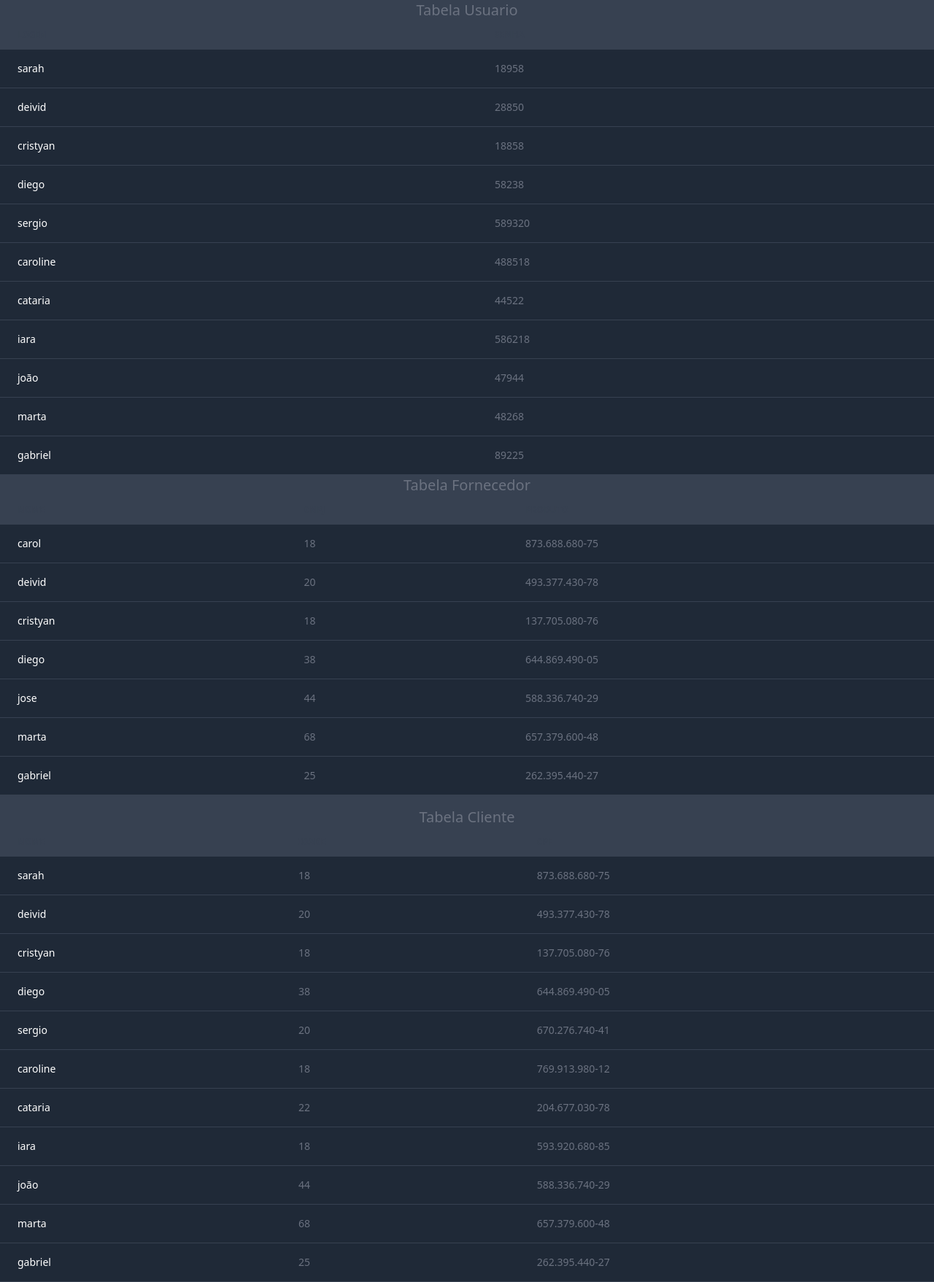
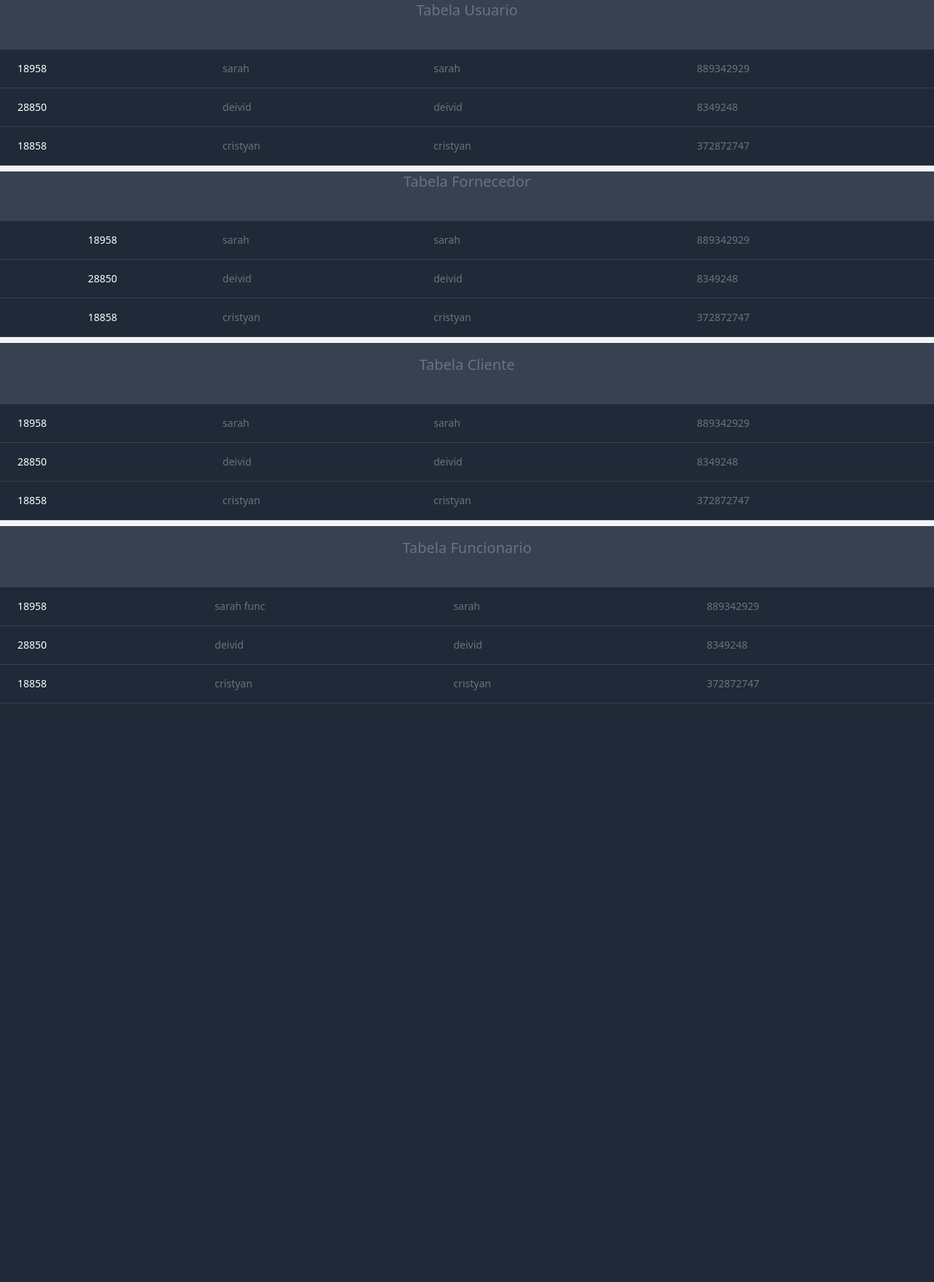
Before and after one commit to asarahre/estrutura-dados-ph, a PHP site: page / in a window 1280 px wide. Shown: the whole page at 73% size. After the commit the page ends 964 px from the top, so only its background shows below. Run offline with PHP 8.4, Linux system fonts and the light colour scheme; some libraries are stand-ins or nearby versions.

Commit message:
meu segundo commite

```diff
--- a/index.php
+++ b/index.php
@@ -4,76 +4,84 @@
 
 
 	final class Usuario {
-		public $login;
-		public $senha;
+    public $codigo;
+		public $nome;
+		public $sobrenome;
+    public $cpf;
 
-		public function __construct($login, $senha){
-			$this->login = $login;
-			$this->senha = $senha;
+		public function __construct($codigo, $nome, $sobrenome, $cpf){
+			$this->codigo = $codigo;
+			$this->nome = $nome;
+      $this->sobrenome = $sobrenome;
+      $this->cpf = $cpf;
 	}
 	 };
 
   $arrai = [
-		new Usuario("sarah", 18958),
-		new Usuario("deivid", 28850),
-		new Usuario("cristyan", 18858),
-		new Usuario("diego", 58238),
-		new Usuario("sergio", 589320),
-		new Usuario("caroline", 488518),
-		new Usuario("cataria", 44522),
-		new Usuario("iara", 586218),
-		new Usuario("joão", 47944),
-		new Usuario("marta", 48268),
-		new Usuario("gabriel", 89225),
+		new Usuario(18958, "sarah", "sarah", 889342929 ),
+		new Usuario( 28850, "deivid", "deivid", 8349248),
+		new Usuario( 18858, "cristyan","cristyan", 372872747),
+	];
+
+	final class Funcionario {
+    public $codigo;
+		public $nome;
+		public $sobrenome;
+    public $cpf;
+
+		public function __construct($codigo, $nome, $sobrenome, $cpf){
+			$this->codigo = $codigo;
+			$this->nome = $nome;
+      $this->sobrenome = $sobrenome;
+      $this->cpf = $cpf;
+	}
+	 };
+
+  $arra5 = [
+		new Funcionario(18958, "sarah func", "sarah", 889342929 ),
+		new Funcionario( 28850, "deivid", "deivid", 8349248),
+		new Funcionario( 18858, "cristyan","cristyan", 372872747),
 	];
 
   final class Fornecedor {
+    public $codigo;
 		public $nome;
-		public $cnpj;
-    public $produto;
+		public $sobrenome;
+    public $cpf;
 
-		public function __construct($nome, $cnpj ,$produto){
+		public function __construct($codigo, $nome, $sobrenome, $cpf){
+			$this->codigo = $codigo;
 			$this->nome = $nome;
-			$this->cnpj = $cnpj;
-      $this->produto = $produto;
+      $this->sobrenome = $sobrenome;
+      $this->cpf = $cpf;
 	}
 	 };
 
   $arrai2 = [
-		new Fornecedor("carol", 18, "873.688.680-75", "bala"),
-		new Fornecedor("deivid", 20, "493.377.430-78", "balão"),
-		new Fornecedor("cristyan", 18, "137.705.080-76", "agua"),
-		new Fornecedor("diego", 38, "644.869.490-05", "refri"),
-		new Fornecedor("jose", 44, "588.336.740-29", "doce"),
-		new Fornecedor("marta", 68, "657.379.600-48", "algodão"),
-		new Fornecedor("gabriel", 25, "262.395.440-27", "salgado"),
+    new Fornecedor(18958, "sarah", "sarah", 889342929 ),
+		new Fornecedor( 28850, "deivid", "deivid", 8349248),
+		new Fornecedor( 18858, "cristyan","cristyan", 372872747),
 	];
 
   final class Cliente {
+    public $codigo;
 		public $nome;
-		public $idade;
+		public $sobrenome;
     public $cpf;
 
-		public function __construct($nome, $idade,$cpf){
+		public function __construct($codigo, $nome, $sobrenome, $cpf){
+			$this->codigo = $codigo;
 			$this->nome = $nome;
-			$this->idade = $idade;
+      $this->sobrenome = $sobrenome;
       $this->cpf = $cpf;
 	}
 	 };
 
   $arrai3 = [
-		new Cliente("sarah", 18, "873.688.680-75"),
-		new Cliente("deivid", 20, "493.377.430-78"),
-		new Cliente("cristyan", 18, "137.705.080-76"),
-		new Cliente("diego", 38, "644.869.490-05"),
-		new Cliente("sergio", 20, "670.276.740-41"),
-		new Cliente("caroline", 18, "769.913.980-12"),
-		new Cliente("cataria", 22, "204.677.030-78"),
-		new Cliente("iara", 18, "593.920.680-85"),
-		new Cliente("joão", 44, "588.336.740-29"),
-		new Cliente("marta", 68, "657.379.600-48"),
-		new Cliente("gabriel", 25, "262.395.440-27"),
-	];
+    new Cliente(18958, "sarah", "sarah", 889342929 ),
+		new Cliente( 28850, "deivid", "deivid", 8349248),
+		new Cliente( 18858, "cristyan","cristyan", 372872747),
+  ]
  ?>
 
 <head>
@@ -86,18 +94,25 @@
 
 <body>
 
-  <div class="overflow-x-auto relative">
+  <div class=" flex flex-col overflow-x-auto relative w-full h-full bg-gray-100 gap-2">
+    <div>
+      <table class="w-full text-sm text-left text-gray-500 p-4 ">
         <p class="text-xl text-left text-gray-500 bg-gray-700 text-center">
           Tabela Usuario
         </p>
-    <table class="w-full text-sm text-left text-gray-500 p-4">
         <thead class="text-xs text-gray-700 uppercase  bg-gray-700 text-gray-400">
           <tr>
             <th scope="col" class="py-3 px-6">
-            Login
+              Codigo
             </th>
             <th scope="col" class="py-3 px-6">
-            Senha
+              Nome
+            </th>
+            <th scope="col" class="py-3 px-6">
+              sobrenome
+            </th>
+            <th scope="col" class="py-3 px-6">
+              cpf
             </th>
           </tr>
         </thead>
@@ -109,97 +124,17 @@
           <tr class="border-b bg-gray-800 border-gray-700 hover:bg-gray-900">
             <th scope="row" class="py-4 px-6 font-medium whitespace-nowrap text-white">
               <?php
-									echo($p->login);
+									echo($p->codigo);
 					 			?>
             </th>
             <td class="py-4 px-6">
               <?php
-									echo($p->senha);
-								?>
-          </td>
-        </tr>
-        <?php
-
-					 }
-					?>
-      </tbody>
-    </table>
-    <p class="text-xl text-left text-gray-500 bg-gray-700 text-center ">
-      Tabela Fornecedor
-    </p>
-    <table class="w-full text-sm text-left text-gray-500 p-4">
-      <thead class="text-xs text-gray-700 uppercase  bg-gray-700 text-gray-400">
-        <tr>
-          <th scope="col" class="py-3 px-6">
-            Nome
-          </th>
-          <th scope="col" class="py-3 px-6">
-            CNPJ
-          </th>
-          <th scope="col" class="py-3 px-6">
-            Produto
-          </th>
-        </tr>
-      </thead>
-      <tbody>
-        <?php
-					foreach($arrai2 as $key => $p){
-
-					?>
-        <tr class="border-b bg-gray-800 border-gray-700 hover:bg-gray-900">
-          <th scope="row" class="py-4 px-6 font-medium whitespace-nowrap text-white">
-            <?php
 									echo($p->nome);
-					 			?>
-          </th>
-          <td class="py-4 px-6">
-            <?php
-									echo($p->cnpj);
 								?>
             </td>
             <td class="py-4 px-6">
               <?php
-									echo($p->produto);
-								?>
-          </td>
-        </tr>
-        <?php
-
-					 }
-					?>
-      </tbody>
-    </table>
-    <p class="text-xl text-left text-gray-500 pt-4 bg-gray-700 text-center">
-      Tabela Cliente
-    </p>
-    <table class="w-full text-sm text-left text-gray-500 p-4">
-      <thead class="text-xs text-gray-700 uppercase  bg-gray-700 text-gray-400">
-        <tr>
-          <th scope="col" class="py-3 px-6">
-            Nome
-          </th>
-          <th scope="col" class="py-3 px-6">
-            Idade
-          </th>
-          <th scope="col" class="py-3 px-6">
-            CPF
-          </th>
-        </tr>
-      </thead>
-      <tbody>
-        <?php
-					foreach($arrai3 as $key => $p){
-
-					?>
-        <tr class="border-b bg-gray-800 border-gray-700 hover:bg-gray-900">
-          <th scope="row" class="py-4 px-6 font-medium whitespace-nowrap text-white">
-            <?php
-									echo($p->nome);
-					 			?>
-          </th>
-          <td class="py-4 px-6">
-            <?php
-									echo($p->idade);
+									echo($p->sobrenome);
 								?>
             </td>
             <td class="py-4 px-6">
@@ -215,6 +150,172 @@
         </tbody>
       </table>
     </div>
+    <div>
+      <table class="w-full text-sm text-left' text-gray-500 p-4">
+        <p class="text-xl text-left text-gray-500 bg-gray-700 text-center ">
+          Tabela Fornecedor
+        </p>
+        <thead class="text-xs text-gray-700 uppercase  bg-gray-700 text-gray-400">
+          <tr>
+            <th scope="col" class="py-3 px-6">
+              Codigo
+            </th>
+            <th scope="col" class="py-3 px-6">
+              Nome
+            </th>
+            <th scope="col" class="py-3 px-6">
+              sobrenome
+            </th>
+            <th scope="col" class="py-3 px-6">
+              cpf
+            </th>
+          </tr>
+        </thead>
+        <tbody>
+          <?php
+					foreach($arrai2 as $key => $p){
+
+					?>
+          <tr class="border-b bg-gray-800 border-gray-700 hover:bg-gray-900">
+            <th scope="row" class="py-4 px-6 font-medium whitespace-nowrap text-white">
+              <?php
+									echo($p->codigo);
+					 			?>
+            </th>
+            <td class="py-4 px-6">
+              <?php
+									echo($p->nome);
+								?>
+            </td>
+            <td class="py-4 px-6">
+              <?php
+									echo($p->sobrenome);
+								?>
+            </td>
+            <td class="py-4 px-6">
+              <?php
+									echo($p->cpf);
+								?>
+            </td>
+          </tr>
+          <?php
+
+					 }
+					?>
+        </tbody>
+      </table>
+    </div>
+    <div>
+      <table class="w-full text-sm text-left text-gray-500 p-4">
+        <p class="text-xl text-left text-gray-500 pt-4 bg-gray-700 text-center">
+          Tabela Cliente
+        </p>
+        <thead class="text-xs text-gray-700 uppercase  bg-gray-700 text-gray-400">
+          <tr>
+            <th scope="col" class="py-3 px-6">
+              Codigo
+            </th>
+            <th scope="col" class="py-3 px-6">
+              Nome
+            </th>
+            <th scope="col" class="py-3 px-6">
+              sobrenome
+            </th>
+            <th scope="col" class="py-3 px-6">
+              cpf
+            </th>
+          </tr>
+        </thead>
+        <tbody>
+          <?php
+					foreach($arrai3 as $key => $p){
+
+					?>
+          <tr class="border-b bg-gray-800 border-gray-700 hover:bg-gray-900">
+            <th scope="row" class="py-4 px-6 font-medium whitespace-nowrap text-white">
+              <?php
+									echo($p->codigo);
+					 			?>
+            </th>
+            <td class="py-4 px-6">
+              <?php
+									echo($p->nome);
+								?>
+            </td>
+            <td class="py-4 px-6">
+              <?php
+									echo($p->sobrenome);
+								?>
+            </td>
+            <td class="py-4 px-6">
+              <?php
+									echo($p->cpf);
+								?>
+            </td>
+          </tr>
+          <?php
+
+					 }
+					?>
+        </tbody>
+      </table>
+    </div>
+    <div>
+      <table class="w-full text-sm text-left text-gray-500 p-4">
+        <p class="text-xl text-left text-gray-500 pt-4 bg-gray-700 text-center">
+          Tabela Funcionario
+        </p>
+        <thead class="text-xs text-gray-700 uppercase  bg-gray-700 text-gray-400">
+          <tr>
+            <th scope="col" class="py-3 px-6">
+              Codigo
+            </th>
+            <th scope="col" class="py-3 px-6">
+              Nome
+            </th>
+            <th scope="col" class="py-3 px-6">
+              sobrenome
+            </th>
+            <th scope="col" class="py-3 px-6">
+              cpf
+            </th>
+          </tr>
+        </thead>
+        <tbody>
+          <?php
+					foreach($arra5 as $key => $p){
+
+					?>
+          <tr class="border-b bg-gray-800 border-gray-700 hover:bg-gray-900">
+            <th scope="row" class="py-4 px-6 font-medium whitespace-nowrap text-white">
+              <?php
+									echo($p->codigo);
+					 			?>
+            </th>
+            <td class="py-4 px-6">
+              <?php
+									echo($p->nome);
+								?>
+            </td>
+            <td class="py-4 px-6">
+              <?php
+									echo($p->sobrenome);
+								?>
+            </td>
+            <td class="py-4 px-6">
+              <?php
+									echo($p->cpf);
+								?>
+            </td>
+          </tr>
+          <?php
+
+					 }
+					?>
+        </tbody>
+      </table>
+    </div>
+  </div>
 
 </body>
 
```
Lines whose indentation alone changed are shown as unchanged.
